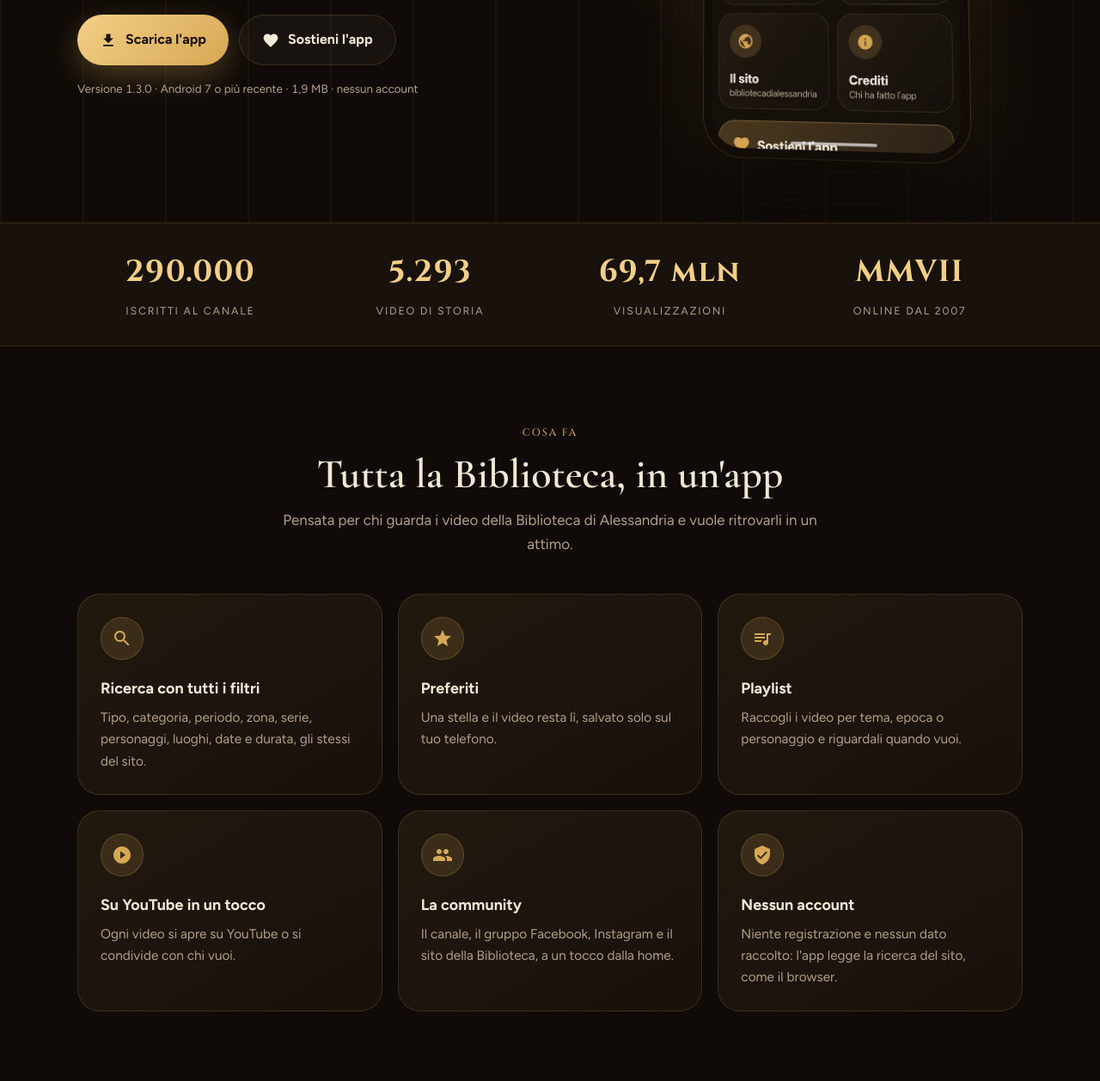
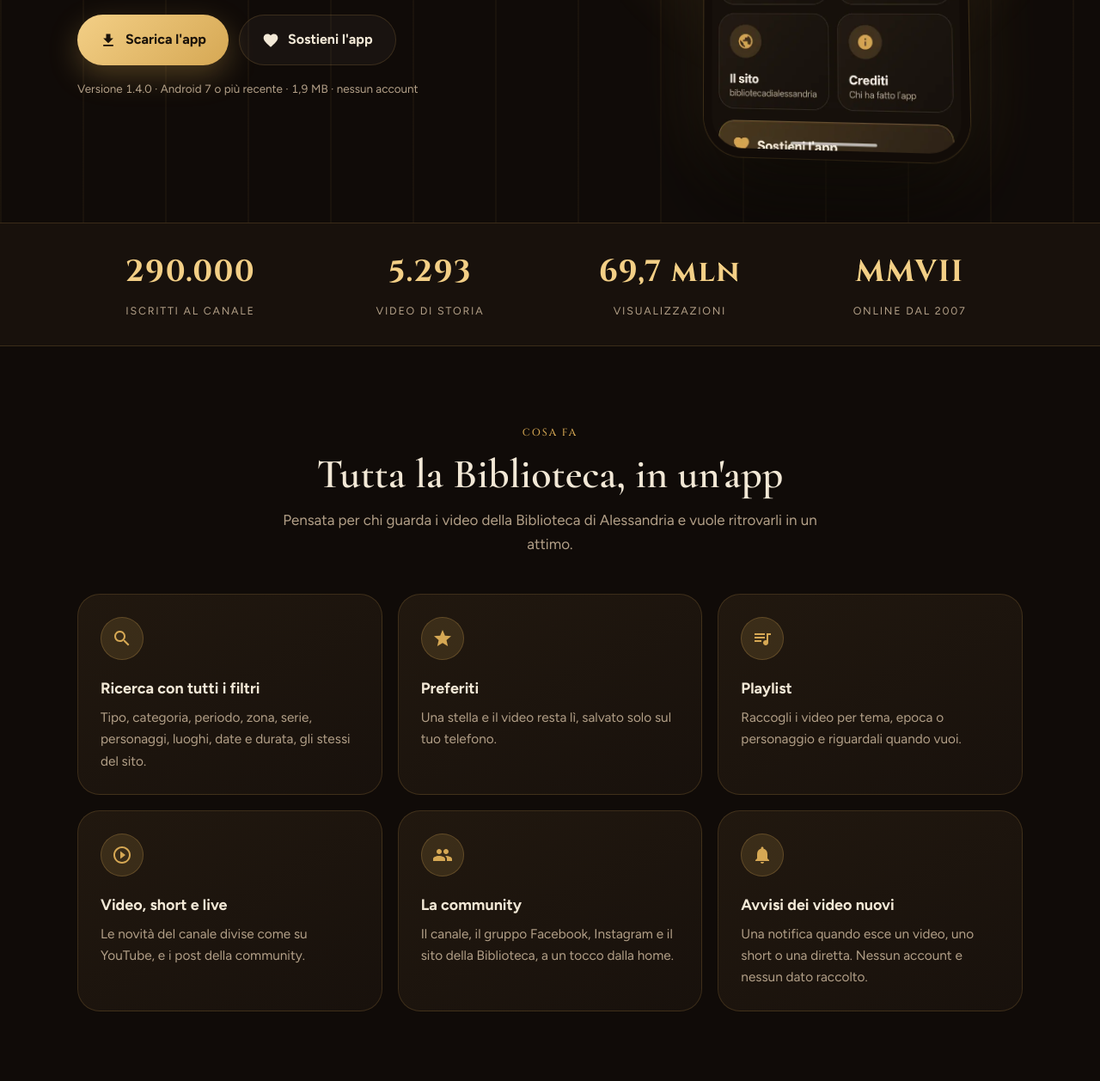
Before and after one commit to AlfonsoVertu/biblioteca-alessandria-android, a plain HTML site: page sito/index.html in a window 1280 px wide. Shown: the part 534-1792 px from the top of the page at 86% size. Drawn offline with nearby package versions, Linux system fonts and the light colour scheme.

Commit message:
Pagina dell'app: 1.4.0, video/short/live, post e avvisi
Co-Authored-By: Claude Opus 5.5 <noreply@anthropic.com>
Claude-Session: https://claude.ai/code/session_01DAJX1MyJLFQVX849JVXShr

```diff
--- a/sito/index.html
+++ b/sito/index.html
@@ -176,12 +176,12 @@
       <p class="lead entra d2">I video di storia della community, a portata di mano: cerca fra migliaia di video con tutti i
         filtri del sito, salva i preferiti e costruisci le tue playlist.</p>
       <div class="azioni entra d3">
-        <a class="btn oro" href="La-Biblioteca-di-Alessandria-1.3.0.apk" download>
+        <a class="btn oro" href="La-Biblioteca-di-Alessandria-1.4.0.apk" download>
           <svg viewBox="0 0 24 24" aria-hidden="true"><path d="M5,20h14v-2H5V20zM19,9h-4V3H9v6H5l7,7L19,9z"/></svg>Scarica l'app</a>
         <a class="btn vetro" href="#dona">
           <svg viewBox="0 0 24 24" aria-hidden="true"><path d="M12,21.35l-1.45,-1.32C5.4,15.36 2,12.28 2,8.5 2,5.42 4.42,3 7.5,3c1.74,0 3.41,0.81 4.5,2.09C13.09,3.81 14.76,3 16.5,3 19.58,3 22,5.42 22,8.5c0,3.78 -3.4,6.86 -8.55,11.54L12,21.35z"/></svg>Sostieni l'app</a>
       </div>
-      <div class="dettagli entra d4">Versione 1.3.0 · Android 7 o più recente · 1,9 MB · nessun account</div>
+      <div class="dettagli entra d4">Versione 1.4.0 · Android 7 o più recente · 1,9 MB · nessun account</div>
     </div>
     <div class="scena entra"><div class="telefono"><img src="schermata-home.webp" alt="La home dell'app con le mattonelle delle sezioni"></div></div>
   </div>
@@ -207,12 +207,12 @@
         <h3>Preferiti</h3><p>Una stella e il video resta lì, salvato solo sul tuo telefono.</p></div>
       <div class="funzione sale"><div class="icona"><svg viewBox="0 0 24 24" aria-hidden="true"><path d="M15,6H3v2h12V6zM15,10H3v2h12v-2zM3,16h8v-2H3V16zM17,6v8.18C16.69,14.07 16.35,14 16,14c-1.66,0 -3,1.34 -3,3s1.34,3 3,3 3,-1.34 3,-3V8h3V6H17z"/></svg></div>
         <h3>Playlist</h3><p>Raccogli i video per tema, epoca o personaggio e riguardali quando vuoi.</p></div>
-      <div class="funzione sale"><div class="icona"><svg viewBox="0 0 24 24" aria-hidden="true"><path d="M12,2C6.48,2 2,6.48 2,12s4.48,10 10,10 10,-4.48 10,-10S17.52,2 12,2zM10,16.5v-9l6,4.5 -6,4.5z"/></svg></div>
-        <h3>Su YouTube in un tocco</h3><p>Ogni video si apre su YouTube o si condivide con chi vuoi.</p></div>
+      <div class="funzione sale"><div class="icona"><svg viewBox="0 0 24 24" aria-hidden="true"><path d="M10,16.5l6,-4.5 -6,-4.5v9zM12,2C6.48,2 2,6.48 2,12s4.48,10 10,10 10,-4.48 10,-10S17.52,2 12,2zM12,20c-4.41,0 -8,-3.59 -8,-8s3.59,-8 8,-8 8,3.59 8,8 -3.59,8 -8,8z"/></svg></div>
+        <h3>Video, short e live</h3><p>Le novità del canale divise come su YouTube, e i post della community.</p></div>
       <div class="funzione sale"><div class="icona"><svg viewBox="0 0 24 24" aria-hidden="true"><path d="M16,11c1.66,0 2.99,-1.34 2.99,-3S17.66,5 16,5c-1.66,0 -3,1.34 -3,3s1.34,3 3,3zM8,11c1.66,0 2.99,-1.34 2.99,-3S9.66,5 8,5C6.34,5 5,6.34 5,8s1.34,3 3,3zM8,13c-2.33,0 -7,1.17 -7,3.5V19h14v-2.5c0,-2.33 -4.67,-3.5 -7,-3.5zM16,13c-0.29,0 -0.62,0.02 -0.97,0.05 1.16,0.84 1.97,1.97 1.97,3.45V19h6v-2.5c0,-2.33 -4.67,-3.5 -7,-3.5z"/></svg></div>
         <h3>La community</h3><p>Il canale, il gruppo Facebook, Instagram e il sito della Biblioteca, a un tocco dalla home.</p></div>
-      <div class="funzione sale"><div class="icona"><svg viewBox="0 0 24 24" aria-hidden="true"><path d="M12,1L3,5v6c0,5.55 3.84,10.74 9,12 5.16,-1.26 9,-6.45 9,-12V5L12,1zM10,17l-4,-4 1.41,-1.41L10,14.17l6.59,-6.59L18,9l-8,8z"/></svg></div>
-        <h3>Nessun account</h3><p>Niente registrazione e nessun dato raccolto: l'app legge la ricerca del sito, come il browser.</p></div>
+      <div class="funzione sale"><div class="icona"><svg viewBox="0 0 24 24" aria-hidden="true"><path d="M12,22c1.1,0 2,-0.9 2,-2h-4c0,1.1 0.89,2 2,2zM18,16v-5c0,-3.07 -1.64,-5.64 -4.5,-6.32V4c0,-0.83 -0.67,-1.5 -1.5,-1.5s-1.5,0.67 -1.5,1.5v0.68C7.63,5.36 6,7.92 6,11v5l-2,2v1h16v-1l-2,-2z"/></svg></div>
+        <h3>Avvisi dei video nuovi</h3><p>Una notifica quando esce un video, uno short o una diretta. Nessun account e nessun dato raccolto.</p></div>
     </div>
   </div>
 </section>
```
